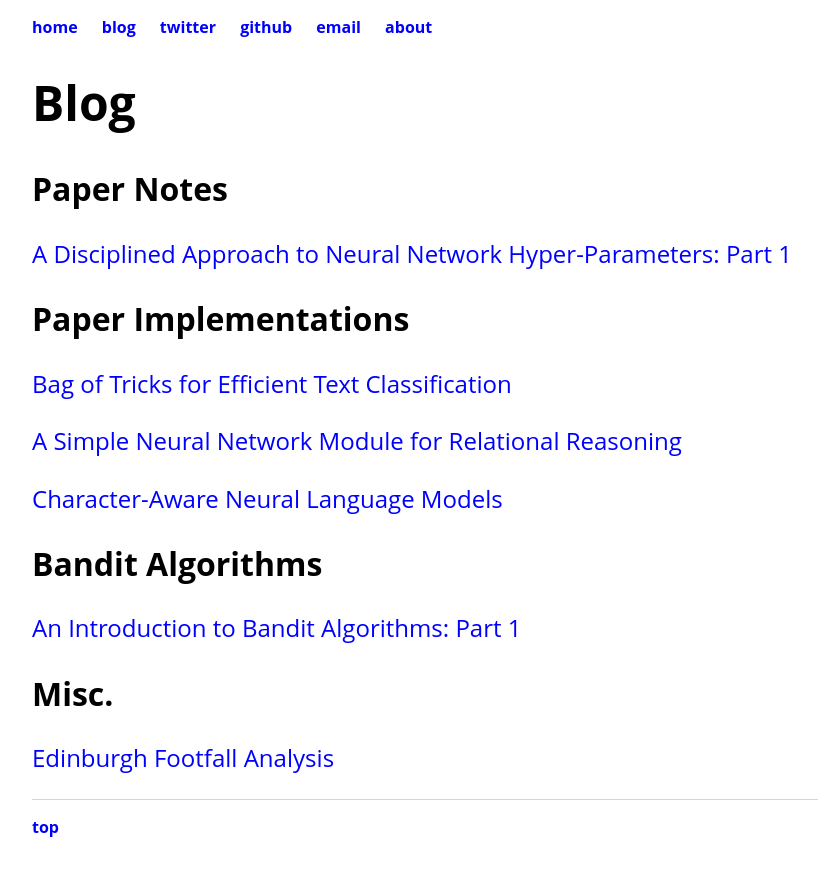
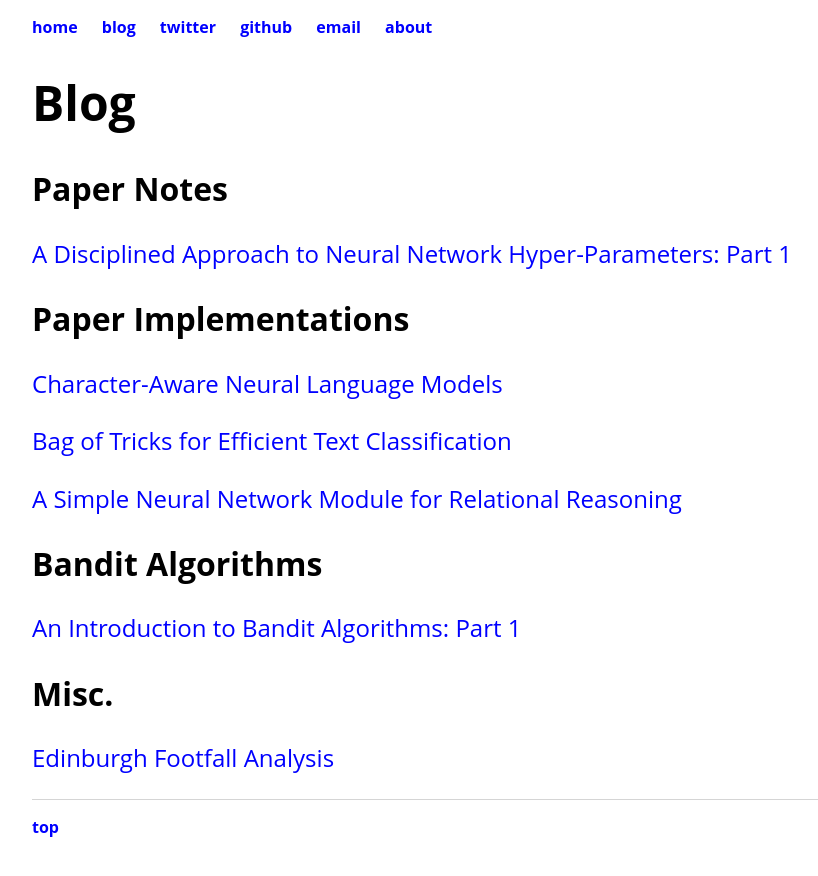
Before and after one commit to bentrevett/bentrevett.github.io, a Jekyll site: the page built from blog/index.html, in a window 1280 px wide. Shown: the top 876 px of the page, without its empty margins (160-978 px from the left). Built offline with Jekyll 4.4.1, drawn with Linux system fonts in a browser that asks for light colours; some of the changed lines change nothing that is shown.

Commit message:
put latest implementation on top

```diff
--- a/blog/index.html
+++ b/blog/index.html
@@ -13,9 +13,9 @@ title: Ben Trevett | Blog
 	<h2>Paper Notes</h2>
 		<p><a href="/blog/paper-notes/hyper-parameters-part1">A Disciplined Approach to Neural Network Hyper-Parameters: Part 1</a></p>
 	<h2>Paper Implementations</h2>
+		<p><a href="https://github.com/bentrevett/character-aware-neural-language-models">Character-Aware Neural Language Models</a></p>
 		<p><a href="https://github.com/bentrevett/bag-of-tricks-for-efficient-text-classification">Bag of Tricks for Efficient Text Classification</a></p>
 		<p><a href="https://github.com/bentrevett/relation-networks">A Simple Neural Network Module for Relational Reasoning</a></p>
-		<p><a href="https://github.com/bentrevett/character-aware-neural-language-models">Character-Aware Neural Language Models</a></p>
 	<h2>Bandit Algorithms</h2>
 	    <p><a href="/blog/bandits/bandits-part1">An Introduction to Bandit Algorithms: Part 1</a></p>
     <h2>Misc.</h2>
```
